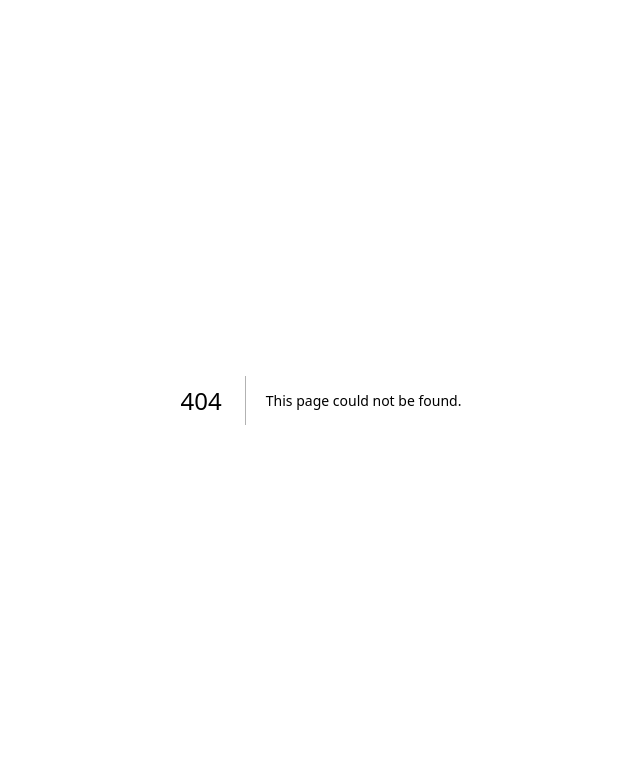
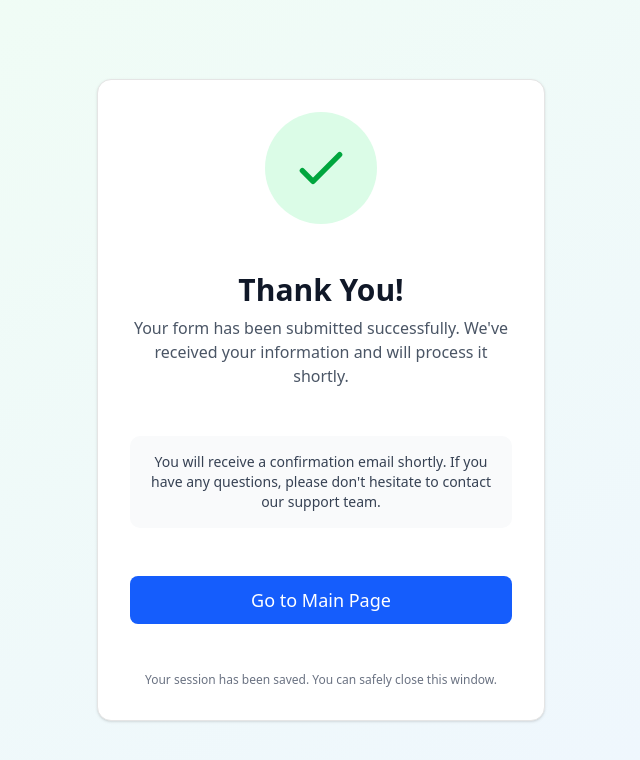
Before and after one commit to Acubyte0108/agnos-web, a Next.js app: page /thank-you in a window 1280 px wide. Before the commit this address had no page. Shown: the top 760 px of the page, without its empty margins (319-959 px from the left). Built offline with nearby package versions, Linux system fonts and the light colour scheme.

Commit message:
feat: add thank you page

```diff
--- /dev/null
+++ b/app/thank-you/page.tsx
@@ -0,0 +1,73 @@
+"use client";
+
+import { useRouter } from "next/navigation";
+import { Button } from "@/components/ui/button";
+import { Card } from "@/components/ui/card";
+
+export default function ThankYouPage() {
+  const router = useRouter();
+
+  const handleGoToMain = () => {
+    // Clear patient ID from session storage
+    sessionStorage.removeItem("patientId");
+
+    // Navigate to main page
+    router.push("/");
+  };
+
+  return (
+    <div className="min-h-screen flex items-center justify-center p-6 bg-gradient-to-br from-green-50 to-blue-50">
+      <Card className="max-w-md w-full p-8 text-center space-y-6">
+        {/* Success Icon */}
+        <div className="flex justify-center">
+          <div className="rounded-full bg-green-100 p-6">
+            <svg
+              className="w-16 h-16 text-green-600"
+              fill="none"
+              stroke="currentColor"
+              viewBox="0 0 24 24"
+            >
+              <path
+                strokeLinecap="round"
+                strokeLinejoin="round"
+                strokeWidth={2}
+                d="M5 13l4 4L19 7"
+              />
+            </svg>
+          </div>
+        </div>
+
+        {/* Thank You Message */}
+        <div className="space-y-2">
+          <h1 className="text-3xl font-bold text-gray-900">Thank You!</h1>
+          <p className="text-gray-600">
+            Your form has been submitted successfully. We've received your
+            information and will process it shortly.
+          </p>
+        </div>
+
+        {/* Submission Details */}
+        <div className="bg-gray-50 rounded-lg p-4 text-sm text-gray-700">
+          <p>
+            You will receive a confirmation email shortly. If you have any
+            questions, please don't hesitate to contact our support team.
+          </p>
+        </div>
+
+        {/* Action Button */}
+        <Button
+          onClick={handleGoToMain}
+          className="w-full bg-blue-600 hover:bg-blue-700 text-white py-6 text-lg"
+          size="lg"
+        >
+          Go to Main Page
+        </Button>
+
+        {/* Additional Info */}
+        <p className="text-xs text-gray-500">
+          Your session has been saved. You can safely close this window.
+        </p>
+      </Card>
+    </div>
+  );
+}
```
